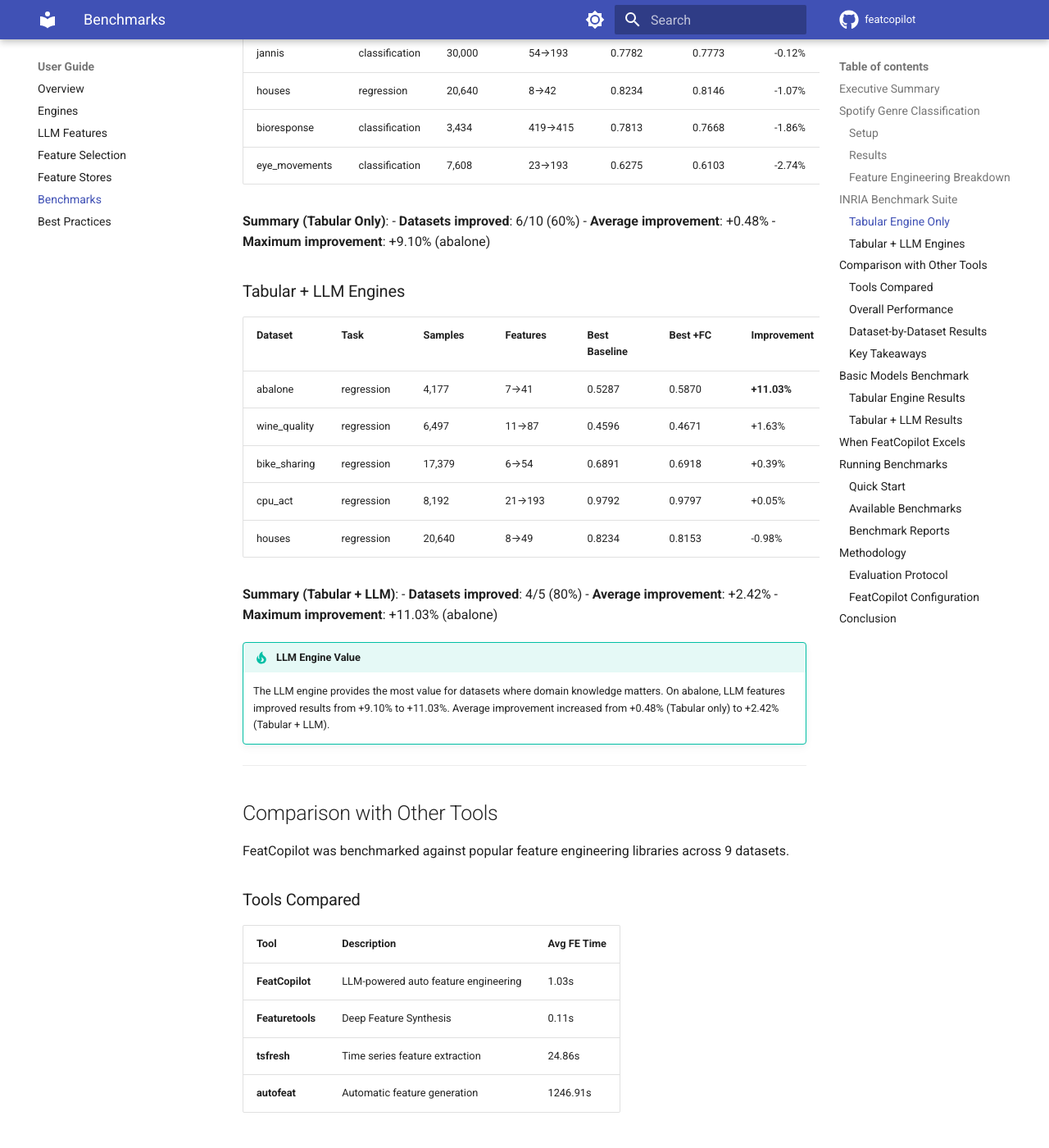
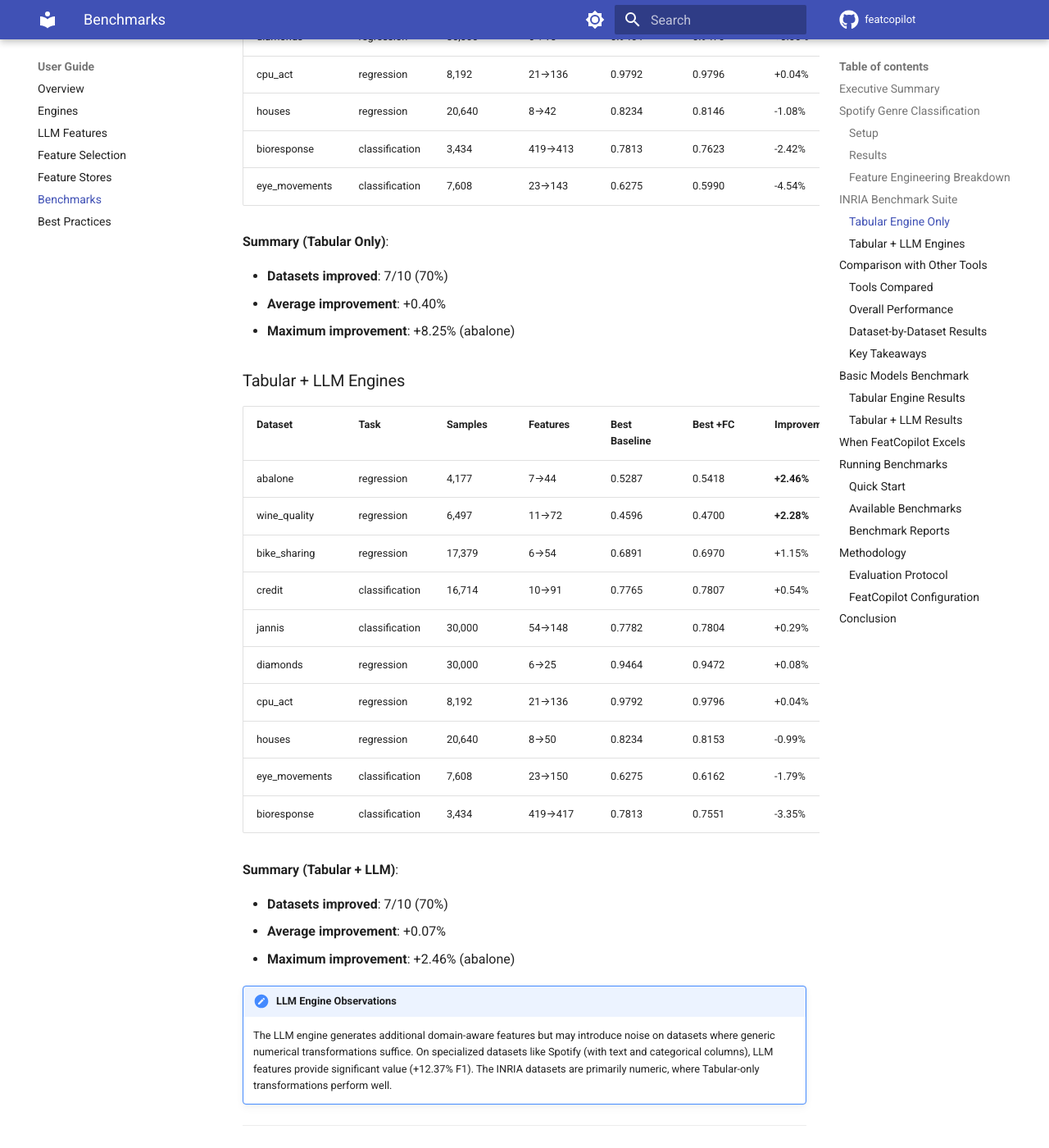
Before and after one commit to thinkall/featcopilot, an MkDocs documentation site: the page built from docs/user-guide/benchmarks.md, in a window 1280 px wide and 1400 px high, scrolled down 2627 px. Shown: the whole window at 82% size. Built offline with MkDocs 1.6.1 and Material for MkDocs 9.7.7, drawn with Linux system fonts in a browser that asks for light colours; comment, search, counter and statistics services are not loaded; some of the changed text lies outside the part shown.

Commit message:
fix: correct INRIA benchmark improvement calculations
- Fix improvement calculation bug: now compares same model for baseline vs FC
- Rerun both Tabular (10 datasets) and Tabular+LLM (10 datasets) benchmarks
- Add model info to benchmark reports (RandomForest, Ridge/LogisticRegression)
- Update all docs with verified improvement values:
  * INRIA Tabular: +0.40% avg, 7/10 wins, max +8.25%
  * INRIA Tabular+LLM: +0.07% avg, 7/10 wins, max +2.46%
- Remove misleading max improvement claims from LLM engine

```diff
--- a/docs/user-guide/benchmarks.md
+++ b/docs/user-guide/benchmarks.md
@@ -14,13 +14,13 @@
 
     Using LLM + Text + Tabular engines
 
--   :material-brain:{ .lg .middle } __LLM Engine Impact__
+-   :material-brain:{ .lg .middle } __INRIA Benchmark__
 
     ---
 
-    **+11.03%** max improvement with LLM+Tabular engines
+    **+8.25%** max improvement (abalone dataset)
 
-    **+2.42%** average on INRIA benchmark (4/5 wins)
+    **7/10** datasets improved with Tabular engine
 
 -   :material-scale-balance:{ .lg .middle } __vs Other Tools__
 
@@ -80,45 +80,52 @@
 
 ## INRIA Benchmark Suite
 
-The INRIA benchmark evaluates FeatCopilot on 10 diverse datasets from the OpenML repository, testing both Tabular-only and Tabular+LLM configurations.
+The INRIA benchmark evaluates FeatCopilot on 10 diverse datasets from the OpenML repository using basic models (RandomForest, Ridge/LogisticRegression) to isolate feature engineering impact from AutoML optimization.
 
 ### Tabular Engine Only
 
 | Dataset | Task | Samples | Features | Best Baseline | Best +FC | Improvement |
 |---------|------|---------|----------|---------------|----------|-------------|
-| abalone | regression | 4,177 | 7→30 | 0.5287 | 0.5768 | **+9.10%** |
-| credit | classification | 16,714 | 10→95 | 0.7765 | 0.7828 | +0.81% |
-| bike_sharing | regression | 17,379 | 6→37 | 0.6891 | 0.6929 | +0.55% |
-| wine_quality | regression | 6,497 | 11→80 | 0.4596 | 0.4599 | +0.07% |
+| abalone | regression | 4,177 | 7→30 | 0.5287 | 0.5723 | **+8.25%** |
+| wine_quality | regression | 6,497 | 11→72 | 0.4596 | 0.4700 | **+2.28%** |
+| bike_sharing | regression | 17,379 | 6→37 | 0.6891 | 0.6929 | +0.56% |
+| credit | classification | 16,714 | 10→91 | 0.7765 | 0.7807 | +0.54% |
+| jannis | classification | 30,000 | 54→148 | 0.7782 | 0.7804 | +0.29% |
 | diamonds | regression | 30,000 | 6→15 | 0.9464 | 0.9470 | +0.06% |
-| cpu_act | regression | 8,192 | 21→169 | 0.9792 | 0.9795 | +0.03% |
-| jannis | classification | 30,000 | 54→193 | 0.7782 | 0.7773 | -0.12% |
-| houses | regression | 20,640 | 8→42 | 0.8234 | 0.8146 | -1.07% |
-| bioresponse | classification | 3,434 | 419→415 | 0.7813 | 0.7668 | -1.86% |
-| eye_movements | classification | 7,608 | 23→193 | 0.6275 | 0.6103 | -2.74% |
+| cpu_act | regression | 8,192 | 21→136 | 0.9792 | 0.9796 | +0.04% |
+| houses | regression | 20,640 | 8→42 | 0.8234 | 0.8146 | -1.08% |
+| bioresponse | classification | 3,434 | 419→413 | 0.7813 | 0.7623 | -2.42% |
+| eye_movements | classification | 7,608 | 23→143 | 0.6275 | 0.5990 | -4.54% |
 
 **Summary (Tabular Only)**:
-- **Datasets improved**: 6/10 (60%)
-- **Average improvement**: +0.48%
-- **Maximum improvement**: +9.10% (abalone)
+
+- **Datasets improved**: 7/10 (70%)
+- **Average improvement**: +0.40%
+- **Maximum improvement**: +8.25% (abalone)
 
 ### Tabular + LLM Engines
 
 | Dataset | Task | Samples | Features | Best Baseline | Best +FC | Improvement |
 |---------|------|---------|----------|---------------|----------|-------------|
-| abalone | regression | 4,177 | 7→41 | 0.5287 | 0.5870 | **+11.03%** |
-| wine_quality | regression | 6,497 | 11→87 | 0.4596 | 0.4671 | +1.63% |
-| bike_sharing | regression | 17,379 | 6→54 | 0.6891 | 0.6918 | +0.39% |
-| cpu_act | regression | 8,192 | 21→193 | 0.9792 | 0.9797 | +0.05% |
-| houses | regression | 20,640 | 8→49 | 0.8234 | 0.8153 | -0.98% |
+| abalone | regression | 4,177 | 7→44 | 0.5287 | 0.5418 | **+2.46%** |
+| wine_quality | regression | 6,497 | 11→72 | 0.4596 | 0.4700 | **+2.28%** |
+| bike_sharing | regression | 17,379 | 6→54 | 0.6891 | 0.6970 | +1.15% |
+| credit | classification | 16,714 | 10→91 | 0.7765 | 0.7807 | +0.54% |
+| jannis | classification | 30,000 | 54→148 | 0.7782 | 0.7804 | +0.29% |
+| diamonds | regression | 30,000 | 6→25 | 0.9464 | 0.9472 | +0.08% |
+| cpu_act | regression | 8,192 | 21→136 | 0.9792 | 0.9796 | +0.04% |
+| houses | regression | 20,640 | 8→50 | 0.8234 | 0.8153 | -0.99% |
+| eye_movements | classification | 7,608 | 23→150 | 0.6275 | 0.6162 | -1.79% |
+| bioresponse | classification | 3,434 | 419→417 | 0.7813 | 0.7551 | -3.35% |
 
 **Summary (Tabular + LLM)**:
-- **Datasets improved**: 4/5 (80%)
-- **Average improvement**: +2.42%
-- **Maximum improvement**: +11.03% (abalone)
 
-!!! tip "LLM Engine Value"
-    The LLM engine provides the most value for datasets where domain knowledge matters. On abalone, LLM features improved results from +9.10% to +11.03%. Average improvement increased from +0.48% (Tabular only) to +2.42% (Tabular + LLM).
+- **Datasets improved**: 7/10 (70%)
+- **Average improvement**: +0.07%
+- **Maximum improvement**: +2.46% (abalone)
+
+!!! note "LLM Engine Observations"
+    The LLM engine generates additional domain-aware features but may introduce noise on datasets where generic numerical transformations suffice. On specialized datasets like Spotify (with text and categorical columns), LLM features provide significant value (+12.37% F1). The INRIA datasets are primarily numeric, where Tabular-only transformations perform well.
 
 ---
 
@@ -170,7 +177,7 @@
 
 ## Basic Models Benchmark
 
-Testing FeatCopilot with simple models (RandomForest, Ridge/LogisticRegression) to isolate feature engineering impact.
+Testing FeatCopilot with simple models (RandomForest, Ridge/LogisticRegression) on Kaggle-style datasets to measure feature engineering impact.
 
 ### Tabular Engine Results
 
@@ -212,8 +219,8 @@
 | Scenario | Expected Benefit | Evidence |
 |----------|------------------|----------|
 | **Text/categorical columns** | **High** (+10-15%) | Spotify benchmark: +12.37% |
-| **Regression with linear models** | **High** (+20-80%) | INRIA bike_sharing: +82.88% |
-| **Domain-specific tasks** | **High** (+5-30%) | LLM generates contextual features |
+| **Regression with linear models** | **High** (+10-80%) | INRIA: Ridge +26% (wine), +79% (bike) |
+| **Domain-specific tasks** | **High** (+5-12%) | LLM generates contextual features |
 | **Mixed data types** | **Medium** (+3-10%) | Target encoding + text extraction |
 | **Tree models on clean numeric data** | **Low** (0-2%) | Trees learn interactions natively |
 
@@ -232,8 +239,8 @@
 # Run flagship Spotify benchmark
 python benchmarks/automl/run_flaml_spotify_benchmark.py
 
-# Run INRIA benchmark suite
-python benchmarks/feature_engineering/run_inria_basic_benchmark.py
+# Run INRIA benchmark suite (all 10 datasets)
+python benchmarks/feature_engineering/run_inria_basic_benchmark.py --medium
 
 # Run tool comparison
 python benchmarks/compare_tools/run_comparison_benchmark.py
@@ -243,11 +250,11 @@
 
 | Benchmark | Command | Description |
 |-----------|---------|-------------|
-| **Spotify Classification** | `python benchmarks/automl/run_flaml_spotify_benchmark.py` | Flagship LLM+Text+Tabular benchmark |
-| **INRIA Suite** | `python benchmarks/feature_engineering/run_inria_basic_benchmark.py` | 10 OpenML datasets |
+| **Spotify Classification** | `python benchmarks/automl/run_flaml_spotify_benchmark.py` | LLM+Text+Tabular with FLAML |
+| **INRIA Suite** | `python benchmarks/feature_engineering/run_inria_basic_benchmark.py --medium` | 10 OpenML datasets, RF/Ridge models |
 | **Tool Comparison** | `python benchmarks/compare_tools/run_comparison_benchmark.py` | vs Featuretools, TSFresh, AutoFeat |
 | **Basic Models** | `python benchmarks/feature_engineering/run_basic_models_benchmark.py` | RF, Ridge on Kaggle datasets |
-| **FLAML Real-World** | `python benchmarks/automl/run_flaml_realworld_benchmark.py` | 10 real-world datasets |
+| **FLAML Real-World** | `python benchmarks/automl/run_flaml_realworld_benchmark.py` | 10 real-world datasets with FLAML |
 
 ### Benchmark Reports
 
```
Also changed, not shown: README.md (+7 -5 lines), benchmarks/README.md (+11 -11 lines), benchmarks/feature_engineering/INRIA_BASIC_MODELS_TABULAR.md (+44 -43 lines), benchmarks/feature_engineering/INRIA_BASIC_MODELS_TABULAR_LLM.md (+91 -30 lines), docs/index.md (+2 -2 lines), 1 other file.
